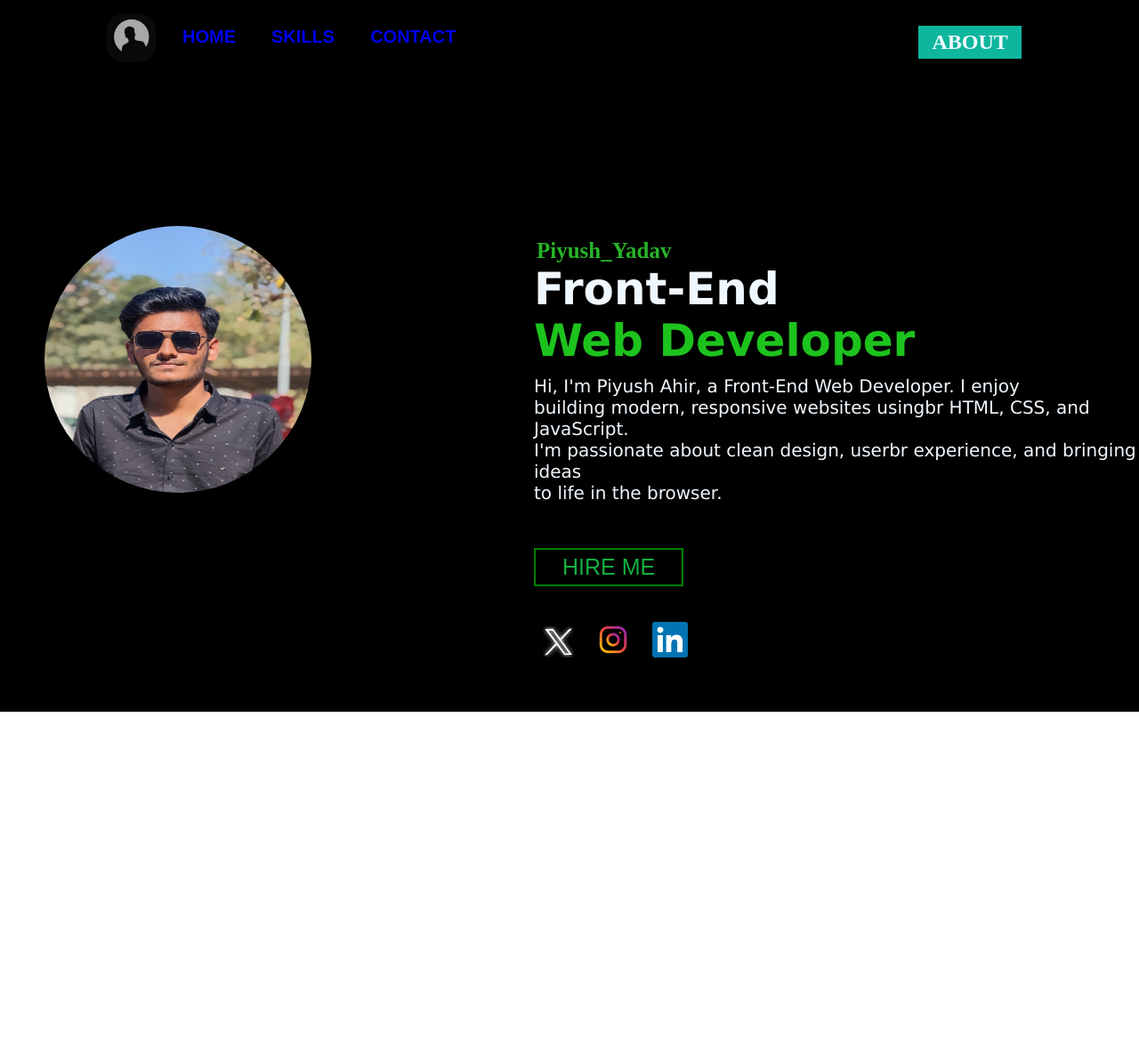
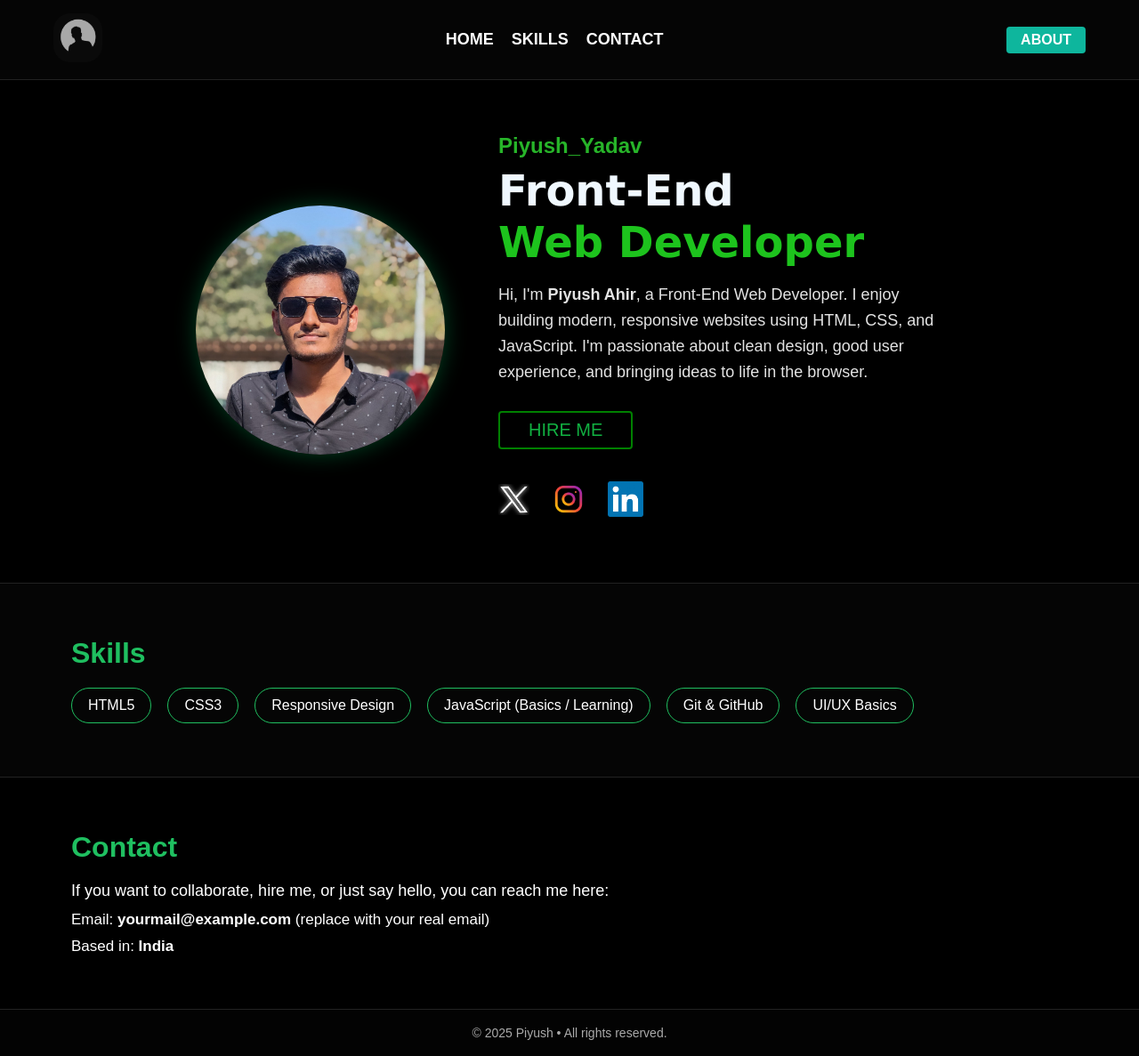
Before and after one commit to piyushmaadam/WEB-WORK, a plain HTML site: page Portfolios/Final_Without_bootstrep/INDEX.HTML in a window 1280 px wide. Shown: the whole page at 89% size. Before the commit the page ends 800 px from the top, so only its background shows below. Drawn offline with Linux system fonts and the light colour scheme.

Commit message:
Simple Changes
Simple Changes

```diff
--- a/Portfolios/Final_Without_bootstrep/INDEX.HTML
+++ b/Portfolios/Final_Without_bootstrep/INDEX.HTML
@@ -3,202 +3,375 @@
 <head>
     <meta charset="UTF-8">
     <meta name="viewport" content="width=device-width, initial-scale=1.0">
-        <title>My Portfolio</title>
+    <title>My Portfolio - Piyush</title>
     <link rel="shortcut icon" href="redondo circular bandera marco, redondo color fondo, modelo resumen logo.jpg" type="image/x-icon">
     <style>
-            *{
+        * {
             padding: 0;
             margin: 0;
+            box-sizing: border-box;
         }
-            .main{
 
-                background-color: black;
-                height: 100vh;
-                width: 100vw;
-                box-sizing: border-box;
+        body {
+            font-family: Arial, Helvetica, sans-serif;
+            background-color: #000;
+            color: #fff;
+        }
 
+        a {
+            text-decoration: none;
+            color: inherit;
         }
-            .photo img{
-                border-radius: 50%;
-                width: 300px;
-                height: 300px;
-                margin-top: 180px;
-                margin-left: 50px;
 
+        /* MAIN WRAPPER */
+        .main {
+            min-height: 100vh;
+            width: 100%;
         }
-            .navbar{
+
+        /* NAVBAR */
+        .navbar {
             display: flex;
+            align-items: center;
+            justify-content: space-between;
+            padding: 15px 60px;
+            background: #050505;
+            border-bottom: 1px solid #222;
+            position: sticky;
+            top: 0;
+            z-index: 10;
         }
-            .navbar .logo img{
-                margin-top: 15px;
-                margin-left: 120px;
+
+        .navbar .logo img {
             height: 55px;
             width: 55px;
             border-radius: 19px;
+            object-fit: cover;
         }
-            .navbar ul{
 
+        .navbar ul {
+            list-style: none;
             display: flex;
-                justify-content: start;
-                margin-left: 10px;
-                margin-top: 10px;
+            gap: 20px;
+        }
 
+        .navbar ul li a {
+            font-weight: bold;
+            font-size: 18px;
+            position: relative;
+            padding-bottom: 3px;
         }
-            .navbar ul li{
-                padding: 10px;
-                margin: 10px;
+
+        .navbar ul li a::after {
+            content: "";
+            position: absolute;
+            left: 0;
+            bottom: 0;
+            height: 2px;
+            width: 0;
+            background: #1fbf60;
+            transition: width 0.3s ease;
         }
-            .navbar ul li:hover{
 
-                transition: all .3s ease; transform: scale(1.1);
+        .navbar ul li a:hover::after {
+            width: 100%;
         }
-            #about{
-                margin-left: 700px;
-                background-color: blue;
+
+        .navbar .button h2 {
+            font-size: 16px;
+            background-color: rgb(14, 182, 157);
+            padding: 6px 16px;
+            border-radius: 4px;
+            cursor: pointer;
+            transition: background-color 0.3s ease, transform 0.3s ease;
+        }
+
+        .navbar .button h2:hover {
+            background-color: rgb(13, 0, 255);
+            transform: scale(1.05);
+        }
+
+        /* HERO / HOME SECTION */
+        #Home {
+            display: flex;
+            align-items: center;
+            justify-content: center;
+            gap: 60px;
+            padding: 60px 80px;
+            flex-wrap: wrap;
+        }
+
+        .photo img {
+            border-radius: 50%;
+            width: 280px;
+            height: 280px;
+            object-fit: cover;
+            box-shadow: 0 0 25px rgba(0, 255, 128, 0.25);
+        }
+
+        .info {
+            max-width: 500px;
+        }
+
+        .info h3 {
+            color: rgb(39, 180, 41);
+            font-size: 24px;
+            margin-bottom: 8px;
+        }
+
+        .info h1 {
+            font-size: 48px;
+            font-family: Verdana, Geneva, Tahoma, sans-serif;
+            line-height: 1.2;
+        }
+
+        #Front {
             color: aliceblue;
         }
-            .button h2{
-                margin-left: 500px;
-                margin-top: 29px;
-                background-color: rgb(14, 182, 157);
-                padding-left: 15px;
-                padding-top: 5px;
-                padding-bottom: 5px;
-                padding-right: 15px;
-                transition: color 0.3s ease, transform 0.3s ease;
-            }
-            .button h2:hover{
-                background-color: rgb(13, 0, 255);
-                transform: scale(1.1);
 
+        #Web {
+            color: rgb(29, 195, 29);
         }
 
-            a{
-                text-decoration: none;
-                font-family: Arial, Helvetica, sans-serif;
-                font-weight:bold;
-                font-size: 20px;
+        .info p {
+            margin-top: 16px;
+            font-size: 18px;
+            line-height: 1.6;
+            color: #e3e3e3;
         }
 
-            .info{
-                margin-left: 600px;
-                margin-top: -290px;
-                align-items: center;
-                justify-content: center;
-                position: relative;
-            }
-            .info h3{
-                color: rgb(39, 180, 41);
-                font-size: 25px;
-                margin-left: 3px;
-            }
-            .info h1{
-
-                font-size: 50px;
-                font-family:Verdana, Geneva, Tahoma, sans-serif;
-            }
-            #Front{
-                color: aliceblue;
-                font-family:Verdana, Geneva, Tahoma, sans-serif;
-            }
-            #Web{
-                color: rgb(29, 195, 29);
-            }
-            .info p{
-                color: aliceblue;
-                font-family: 'Lucida Sans', 'Lucida Sans Regular', 'Lucida Grande', 'Lucida Sans Unicode', Geneva, Verdana, sans-serif;
-
+        button {
+            color: rgb(17, 176, 65);
+            background-color: black;
+            margin-top: 30px;
+            border: 2px solid green;
             font-size: 20px;
-                margin-top: 10px;
-            }
-            button{
-                color:rgb(17, 176, 65);
-                background-color: black;
-                margin-top: 50px;
-                border: 2px solid green;
-                font-size: 25px;
-                padding-left: 30px;
-                padding-right: 30px;
-                padding-bottom: 5px;
-                padding-top: 5px;
-            }
-            button:hover{
-                background-color: rgb(10, 10, 61);
-                transform: scale(1.1);
-                transition: color 0.3s ease, transform 0.3s ease;
+            padding: 8px 32px;
+            cursor: pointer;
+            border-radius: 4px;
+            transition: background-color 0.3s ease, transform 0.3s ease, color 0.3s ease;
         }
 
-            #insta{
+        button:hover {
+            background-color: rgb(10, 10, 61);
+            transform: scale(1.05);
+            color: #a5ffbf;
+        }
+
+        /* SOCIAL ICONS */
+        .social-links {
+            margin-top: 26px;
+            display: flex;
+            align-items: center;
+            gap: 14px;
+        }
+
+        .social {
+            transition: transform 0.3s ease;
+        }
+
+        .social:hover {
+            transform: scale(1.1);
+        }
+
+        #insta {
             height: 60px;
             width: 60px;
-                position: relative;
-                top: 30px;
-                padding-left: 10px;
         }
-            #l{
-                position: relative;
-                top: 20px;
-                padding-left: 10px;
+
+        #l {
             height: 40px;
             width: 40px;
         }
-            #x{ position: relative;
-                top: 20px;
-                padding-left: 10px;
+
+        #x {
             height: 35px;
             width: 35px;
         }
-            .social:hover{
-                transform: scale(1.1);
-                transition: all .3s ease;
+
+        /* SECTIONS: SKILLS & CONTACT */
+        section {
+            padding: 60px 80px;
         }
 
+        #Skills {
+            background: #050505;
+            border-top: 1px solid #222;
+            border-bottom: 1px solid #222;
+        }
 
+        #Skills h2,
+        #Contact h2 {
+            font-size: 32px;
+            margin-bottom: 20px;
+            color: #1fbf60;
+        }
 
+        .skills-grid {
+            display: flex;
+            flex-wrap: wrap;
+            gap: 18px;
+        }
+
+        .skill-pill {
+            padding: 10px 18px;
+            border-radius: 20px;
+            border: 1px solid #1fbf60;
+            background: #050505;
+            font-size: 16px;
+        }
+
+        #Contact p {
+            font-size: 18px;
+            margin-bottom: 12px;
+        }
+
+        .contact-detail {
+            margin-top: 10px;
+            font-size: 17px;
+        }
+
+        /* FOOTER */
+        footer {
+            text-align: center;
+            padding: 18px 10px;
+            border-top: 1px solid #222;
+            font-size: 14px;
+            color: #aaa;
+            background: #030303;
+        }
+
+        /* RESPONSIVE */
+        @media (max-width: 900px) {
+            .navbar {
+                padding: 12px 18px;
+            }
+
+            #Home {
+                padding: 40px 20px;
+                text-align: center;
+            }
+
+            .info {
+                text-align: center;
+            }
+
+            .social-links {
+                justify-content: center;
+            }
+
+            section {
+                padding: 40px 20px;
+            }
+        }
+
+        @media (max-width: 600px) {
+            .navbar ul {
+                gap: 10px;
+            }
+
+            .navbar ul li a {
+                font-size: 15px;
+            }
+
+            .info h1 {
+                font-size: 36px;
+            }
+
+            .info p {
+                font-size: 16px;
+            }
+
+            button {
+                font-size: 18px;
+            }
+        }
     </style>
 </head>
 <body>
     <div class="main">
-
+        <!-- NAVBAR -->
         <div class="navbar">
             <div class="logo">
-                        <img src="boy3.jpg" >
+                <img src="boy3.jpg" alt="Logo">
             </div>
             <ul>
                 <li><a href="#Home">HOME</a></li>
                 <li><a href="#Skills">SKILLS</a></li>
                 <li><a href="#Contact">CONTACT</a></li>
-
             </ul>
             <div class="button">
-                        <h2 style="color: aliceblue;">ABOUT</h2>
+                <h2><a href="#Home">ABOUT</a></h2>
+            </div>
         </div>
 
+        <!-- HOME / HERO SECTION -->
+        <section id="Home">
+            <div class="photo">
+                <img src="PhotoOfMY.jpg" alt="Piyush's Photo">
             </div>
-                <div class="second">
-                    <div class="photo">
-                        <img src="PhotoOfMY.jpg" >
-                    </div>
+
             <div class="info">
                 <h3>Piyush_Yadav</h3>
-                        <h1 id="Front">Front-End </h1>
+                <h1 id="Front">Front-End</h1>
                 <h1 id="Web">Web Developer</h1>
                 <p>
-                            Hi, I'm Piyush Ahir, a Front-End Web Developer. I enjoy <br>building modern, responsive websites usingbr
-                            HTML, CSS, and JavaScript. <br>I'm passionate about clean design, userbr
-                            experience, and bringing ideas <br>to life in the browser.
+                    Hi, I'm <b>Piyush Ahir</b>, a Front-End Web Developer. I enjoy building
+                    modern, responsive websites using HTML, CSS, and JavaScript.
+                    I'm passionate about clean design, good user experience, and bringing
+                    ideas to life in the browser.
                 </p>
 
                 <button id="Button2">HIRE ME</button>
 
-                    <div >
-                        <a href="https://x.com/piyush_v_maadam?t=CuNunygPXtOp4V-1adNwsA&s=08" target="_blank"><img src="x.jpg" id="x" class="social"></a>
-                        <a href="https://www.instagram.com/_piyush_v_maadam?igsh=MWMzMndpcHNsMzQ4eg==" target="_blank"><img src="insta.jpg" id="insta" class="social"></a>
-                        <a href="https://www.linkedin.com/in/piyush-v-maadam-02b794306?utm_source=share&utm_campaign=share_via&utm_content=profile&utm_medium=android_app" target="_blank"><img src="linkdin.jpg" id="l" class="social"></a>
+                <div class="social-links">
+                    <a href="https://x.com/piyush_v_maadam?t=CuNunygPXtOp4V-1adNwsA&s=08" target="_blank">
+                        <img src="x.jpg" id="x" class="social" alt="X profile">
+                    </a>
+                    <a href="https://www.instagram.com/_piyush_v_maadam?igsh=MWMzMndpcHNsMzQ4eg==" target="_blank">
+                        <img src="insta.jpg" id="insta" class="social" alt="Instagram profile">
+                    </a>
+                    <a href="https://www.linkedin.com/in/piyush-v-maadam-02b794306?utm_source=share&utm_campaign=share_via&utm_content=profile&utm_medium=android_app" target="_blank">
+                        <img src="linkdin.jpg" id="l" class="social" alt="LinkedIn profile">
+                    </a>
+                </div>
+            </div>
+        </section>
+
+        <!-- SKILLS SECTION -->
+        <section id="Skills">
+            <h2>Skills</h2>
+            <div class="skills-grid">
+                <div class="skill-pill">HTML5</div>
+                <div class="skill-pill">CSS3</div>
+                <div class="skill-pill">Responsive Design</div>
+                <div class="skill-pill">JavaScript (Basics / Learning)</div>
+                <div class="skill-pill">Git & GitHub</div>
+                <div class="skill-pill">UI/UX Basics</div>
+            </div>
+        </section>
+
+        <!-- CONTACT SECTION -->
+        <section id="Contact">
+            <h2>Contact</h2>
+            <p>If you want to collaborate, hire me, or just say hello, you can reach me here:</p>
+            <div class="contact-detail">
+                Email: <b>yourmail@example.com</b> (replace with your real email)
+            </div>
+            <div class="contact-detail">
+                Based in: <b>India</b>
+            </div>
+        </section>
+
+        <!-- FOOTER -->
+        <footer>
+            © <span id="year"></span> Piyush • All rights reserved.
+        </footer>
     </div>
 
-                    </div>
-                </div>
-            </div>
+    <script>
+        // Set current year in footer
+        document.getElementById("year").textContent = new Date().getFullYear();
+    </script>
 </body>
 </html>
```
Lines whose indentation alone changed are shown as unchanged.
